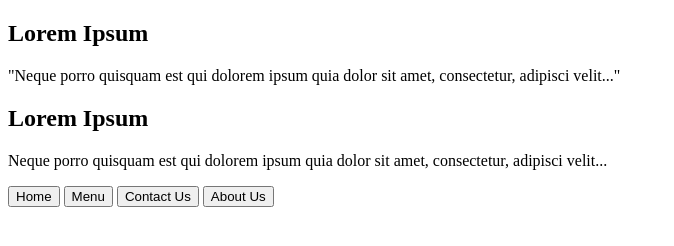
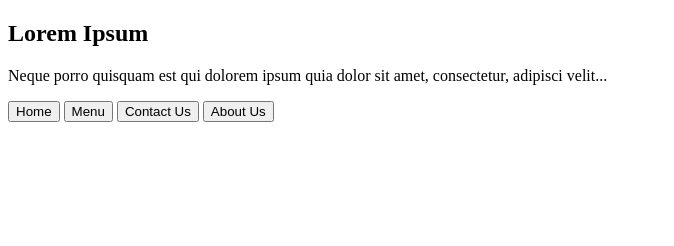
Before and after one commit to rtamb0/restaurant-page, a website built with webpack: page src/index.html in a window 1280 px wide. Shown: the whole page, without its empty margins (0-674 px from the left). Built offline with nearby package versions, Linux system fonts and the light colour scheme.

Commit message:
Remove elements associated with the new home module

```diff
--- a/src/index.html
+++ b/src/index.html
@@ -6,10 +6,6 @@
 </head>
 <body>
     <div id="content">
-        <section>
-            <h1>Lorem Ipsum</h1>
-            <p>"Neque porro quisquam est qui dolorem ipsum quia dolor sit amet, consectetur, adipisci velit..."</p>
-        </section>
     </div>
     <header>
         <nav>
```
